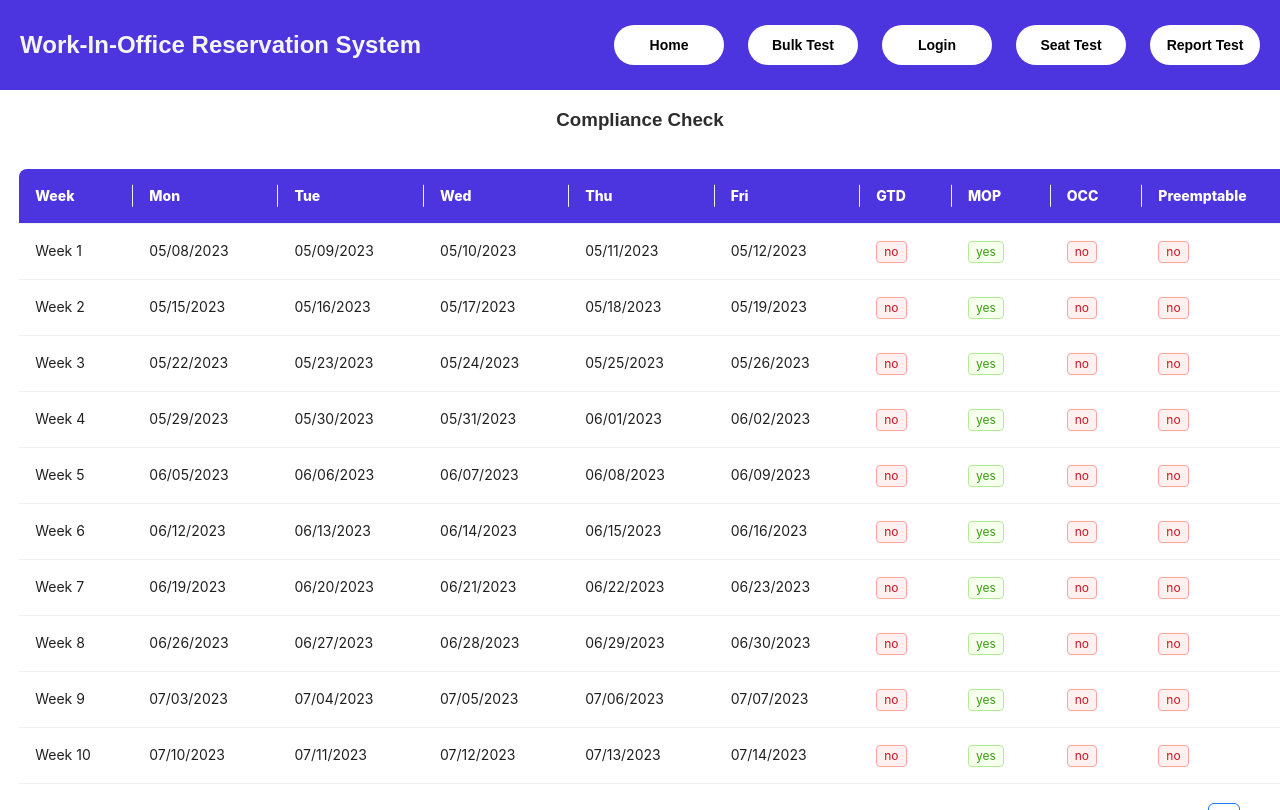
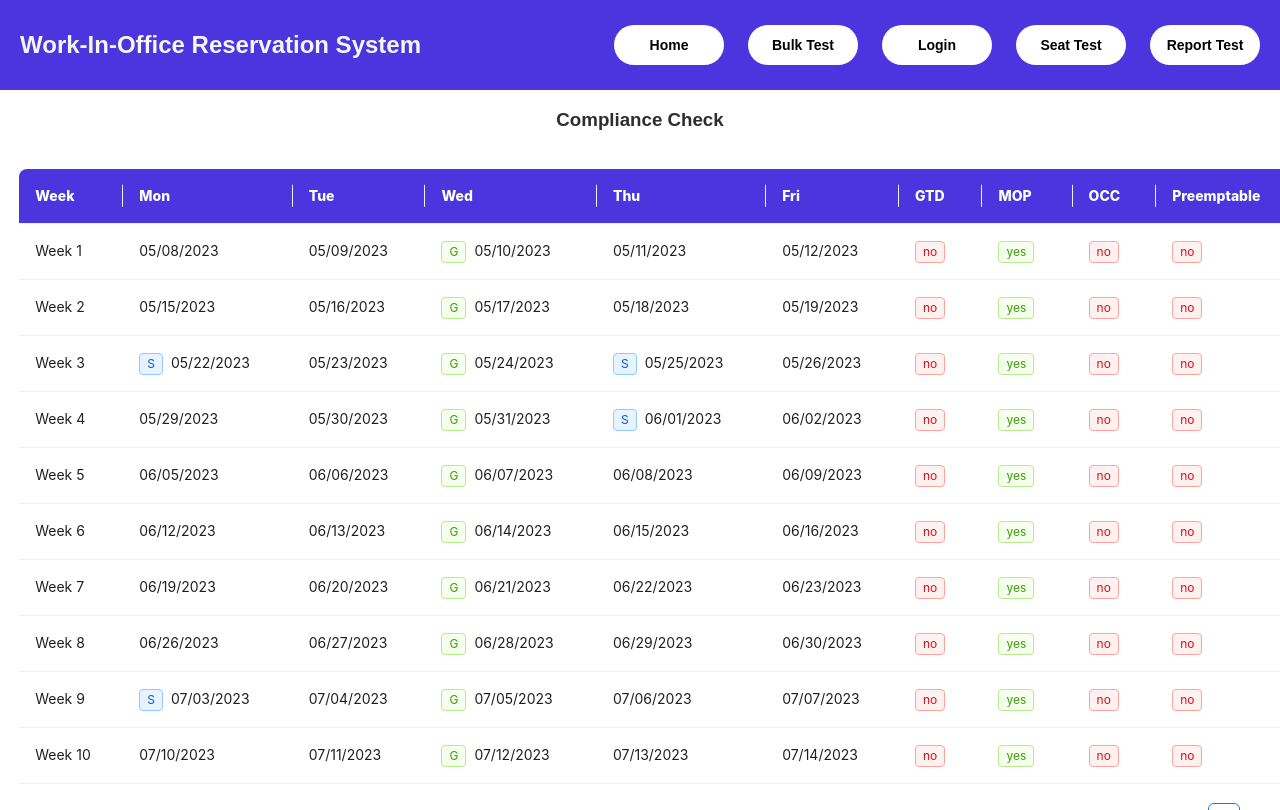
Before and after one commit to shailbpatel/275_frontend, a React (Create React App) app: page /employee/employeeid/compliancecheck in a window 1280 px wide. Built offline with nearby package versions, Linux system fonts and the light colour scheme.

Commit message:
marking dates as self-reservation or GTD

```diff
--- a/src/Components/ComplianceCheck/ComplianceCheck.js
+++ b/src/Components/ComplianceCheck/ComplianceCheck.js
@@ -14,31 +14,31 @@ const ComplianceCheck = () => {
       title: "Mon",
       dataIndex: "mon",
       key: "mon",
-      render: (_, { mon }) => moment(mon).format("MM/DD/YYYY"),
+      render: (_, { mon }) => renderDay(mon),
     },
     {
       title: "Tue",
       dataIndex: "tue",
       key: "tue",
-      render: (_, { tue }) => moment(tue).format("MM/DD/YYYY"),
+      render: (_, { tue }) => renderDay(tue),
     },
     {
       title: "Wed",
       dataIndex: "wed",
       key: "wed",
-      render: (_, { wed }) => moment(wed).format("MM/DD/YYYY"),
+      render: (_, { wed }) => renderDay(wed),
     },
     {
       title: "Thu",
       dataIndex: "thu",
       key: "thu",
-      render: (_, { thu }) => moment(thu).format("MM/DD/YYYY"),
+      render: (_, { thu }) => renderDay(thu),
     },
     {
       title: "Fri",
       dataIndex: "fri",
       key: "fri",
-      render: (_, { fri }) => moment(fri).format("MM/DD/YYYY"),
+      render: (_, { fri }) => renderDay(fri),
     },
     {
       title: "GTD",
@@ -74,6 +74,9 @@ const ComplianceCheck = () => {
     },
   ];
 
+  //dates array received from the backend
+  const markedDates = ["2023-05-22", "2023-05-25", "2023-06-01", "2023-07-03"];
+
   const data = [];
   let startOfWeek = moment().startOf("isoWeek");
 
@@ -107,6 +110,19 @@ const ComplianceCheck = () => {
     startOfWeek.add(1, "week");
   }
 
+  const renderDay = (date) => {
+    const isWednesday = moment(date).day() === 3;
+    const isMarked = markedDates.includes(moment(date).format("YYYY-MM-DD"));
+
+    return (
+      <div>
+        {isWednesday ? <Tag color="green">G</Tag> : null}
+        {isMarked ? <Tag color="blue">S</Tag> : null}
+        {moment(date).format("MM/DD/YYYY")}
+      </div>
+    );
+  };
+
   const App = () => (
     <div className="compliance_tbl">
       <h3 className="title">Compliance Check</h3>
```
